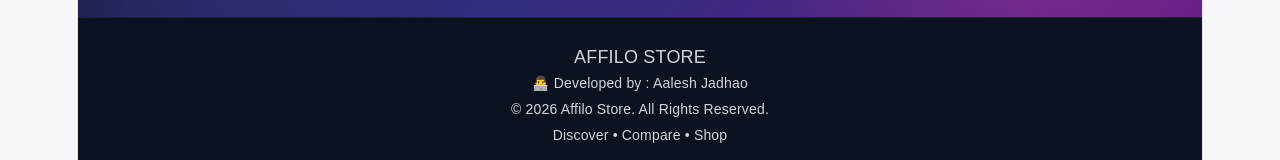
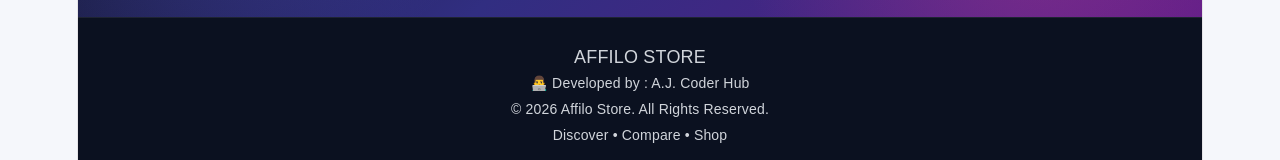
Before and after one commit to AJCoderHub07/affilo-store-frontend, a React app: page / in a window 1280 px wide. Shown: the part 1482-1642 px from the top of the page. Built offline with nearby package versions, Linux system fonts and the light colour scheme; no server answers; the HTML template or start-up script is replaced by a standard one.

Commit message:
devpby name change , social remove

```diff
--- a/src/App.jsx
+++ b/src/App.jsx
@@ -485,7 +485,7 @@ function App() {
             {/* FACEBOOK */}
 
             <a
-              href="https://www.facebook.com/share/1EjnTdMbvr/"
+              href="#"
               target="_blank"
               rel="noopener noreferrer"
               className="btn-contact facebook-btn"
@@ -542,7 +542,7 @@ function App() {
             {/* YOUTUBE */}
 
             <a
-              href="https://youtube.com/@being_ishita-official?si=UvsrgiojGXfG854_"
+              href="#"
               target="_blank"
               rel="noopener noreferrer"
               className="btn-contact youtube-btn"
@@ -591,7 +591,7 @@ function App() {
 
 
         <p>
-          👨‍💻 Developed by : Aalesh Jadhao
+          👨‍💻 Developed by : A.J. Coder Hub
         </p>
 
         <p>
```
